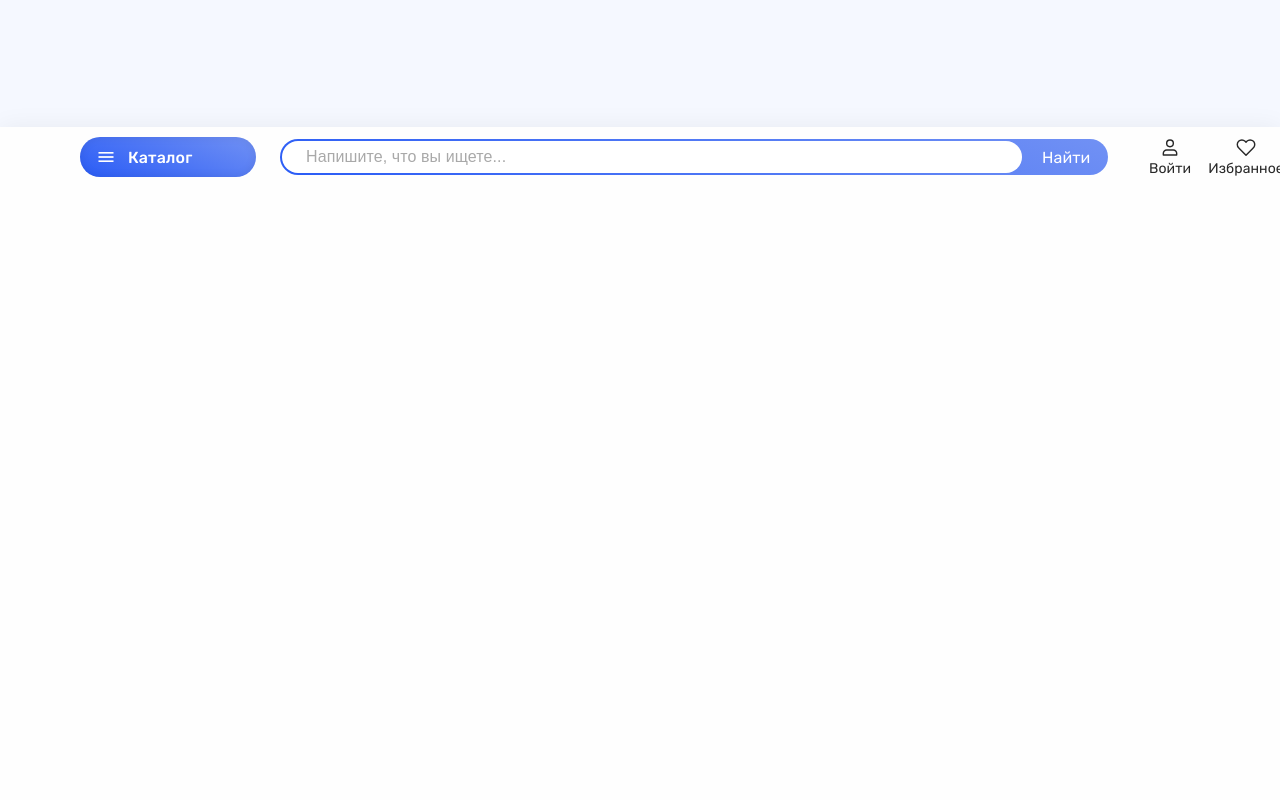
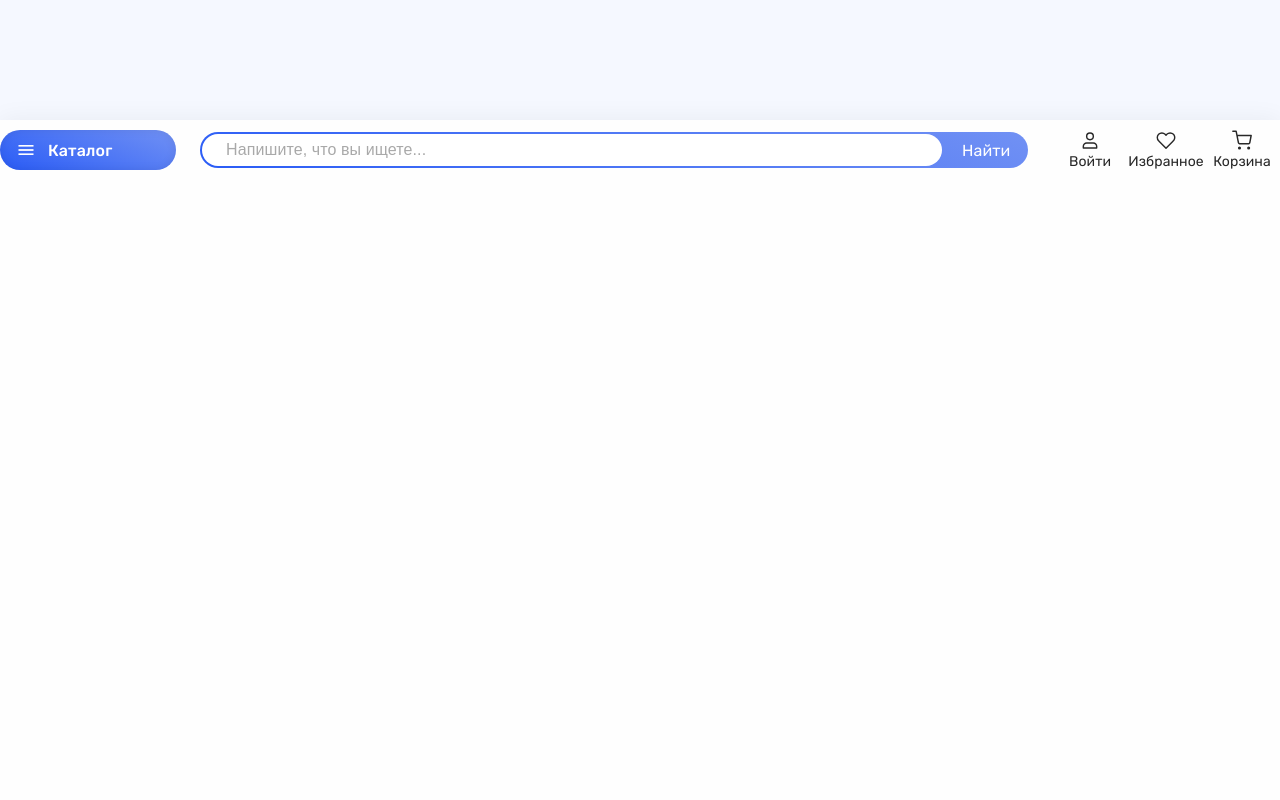
Before and after one commit to Viktor-Streltsov/test-prog, a plain HTML site: page index.html in a window 1280 px wide. Shown: the part 1160-1960 px from the top of the page. Drawn offline with nearby package versions, Linux system fonts and the light colour scheme.

Commit message:
feat: add style
feat: add style

```diff
--- a/style.css
+++ b/style.css
@@ -53,7 +53,7 @@ a {
 }
 
 .content_head {
-    width: 1271px;
+    max-width: 1271px;
     aspect-ratio: 1 / 1;
     padding: 8px 89px 8px 80px;
     margin: 0 auto;
@@ -96,14 +96,15 @@ a {
 /* Регистрация и поиск с кнопкой каталога */
 
 .search_register {
-    width: 100%;
+    max-width: 100%;
     aspect-ratio: 1 / 1;
     background: rgba(255, 255, 255, 0.80);
     box-shadow: 0px 0px 24px 0px rgba(0, 0, 0, 0.06);
 }
 
 .content_regist {
-    width: 1280px;
+    max-width: 1280px;
+    aspect-ratio: 1 / 1;
     padding: 10px 80px;
     margin: 0 auto;
 }
```
